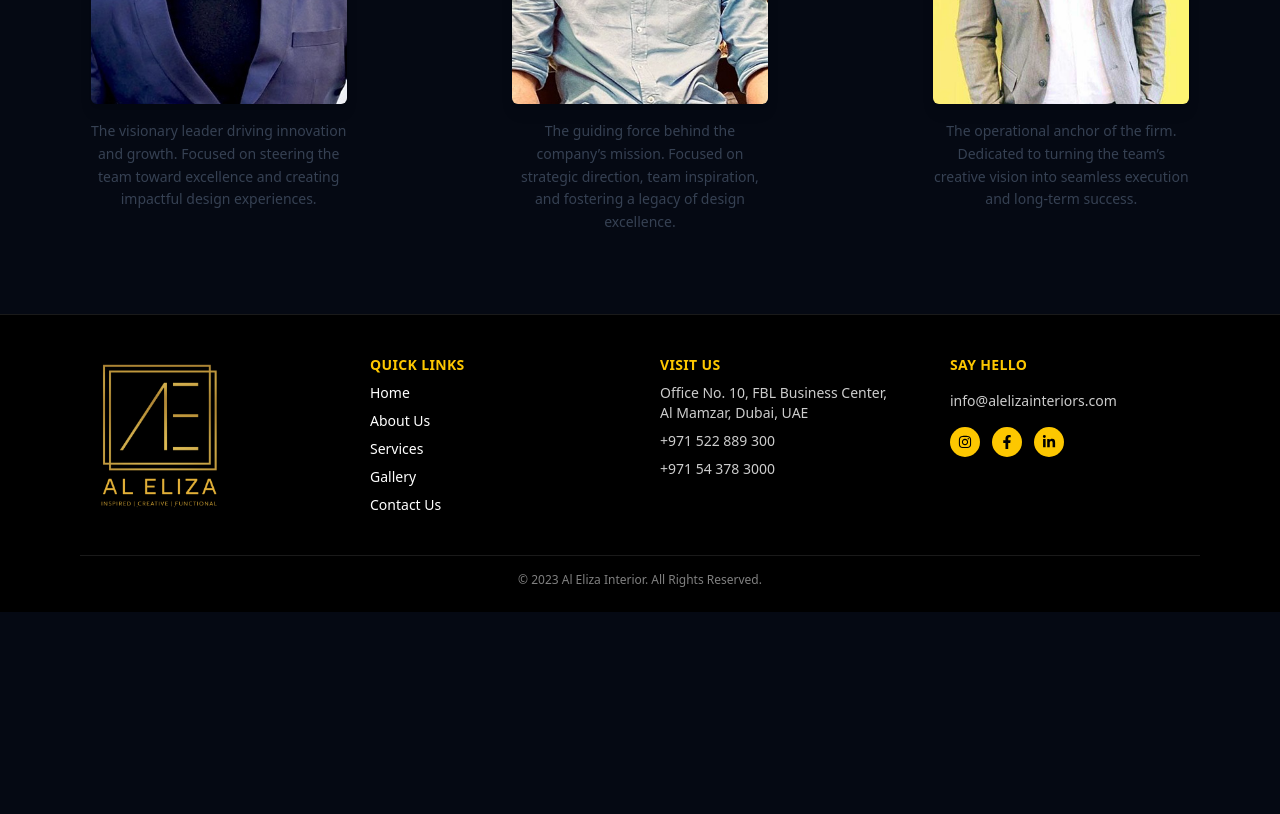
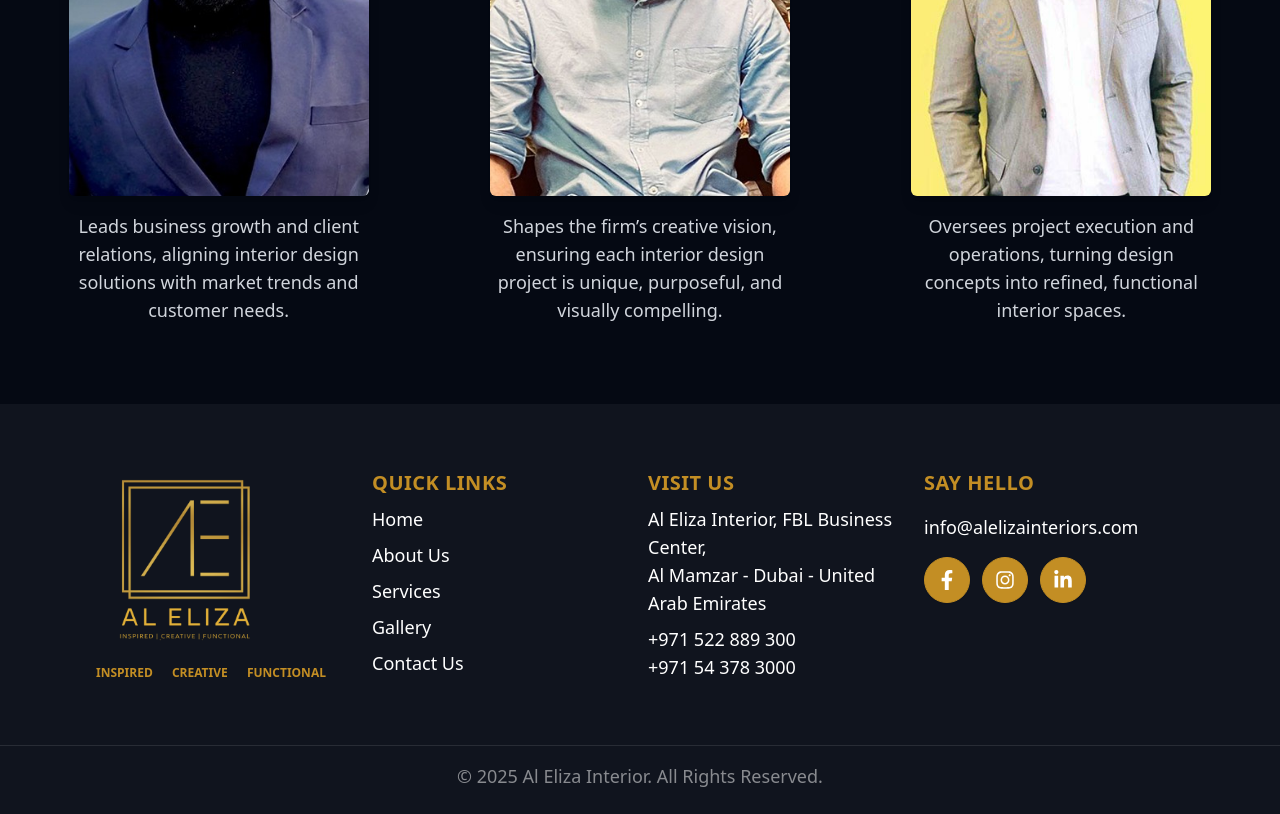
Before and after one commit to PrismOfStories/al_eliza_interior, a Next.js app: page /about in a window 1280 px wide. Shown: the part 2140-2954 px from the top of the page. Before the commit the page ends 2752 px from the top, so only its background shows below. Built offline with nearby package versions, Linux system fonts and the light colour scheme.

Commit message:
footer moved to layout, team componnet updated

```diff
--- a/src/app/layout.tsx
+++ b/src/app/layout.tsx
@@ -4,6 +4,7 @@ import Navbar from "@/components/Navbar";
 // import FollowingDot from "@/components/FollowingDot";
 import Preloader from "@/components/Preloader";
 import "./globals.css";
+import Footer from "@/components/common/Footer";
 
 const geistSans = Geist({
   variable: "--font-geist-sans",
@@ -95,6 +96,7 @@ export default function RootLayout({
         {/* <FollowingDot /> */}
         <Navbar />
         {children}
+        <Footer />
       </body>
     </html>
   );
--- a/src/components/Pages/About.tsx
+++ b/src/components/Pages/About.tsx
@@ -5,7 +5,6 @@ import { FaHandsHelping, FaStar, FaUserCog } from "react-icons/fa";
 import Image from "next/image";
 import { Button } from "@/components/ui/button";
 import { motion } from "framer-motion";
-import Footer from "../common/Footer";
 import Team from "../Team";
 
 export default function Page() {
@@ -188,8 +187,7 @@ export default function Page() {
           </div>
         </div>
       </div>
-      <Team/>
-      <Footer/>
+      <Team />
     </>
   );
 }
--- a/src/components/Team.tsx
+++ b/src/components/Team.tsx
@@ -7,27 +7,27 @@ const founders = [
     role: "Business Development Manager",
     image: "/images/harif.jpg",
     description:
-      "The visionary leader driving innovation and growth. Focused on steering the team toward excellence and creating impactful design experiences.",
+      "Leads business growth and client relations, aligning interior design solutions with market trends and customer needs.",
   },
   {
     name: "Mr. Jerais Mohammed",
     role: "Creative Consultant",
     image: "/images/jerry.jpg",
     description:
-      "The guiding force behind the company’s mission. Focused on strategic direction, team inspiration, and fostering a legacy of design excellence.",
+      "Shapes the firm’s creative vision, ensuring each interior design project is unique, purposeful, and visually compelling.",
   },
   {
     name: "Mr. Mohammed Ashiq",
     role: "Managing Director",
     image: "/images/ashiq.jpg",
     description:
-      "The operational anchor of the firm. Dedicated to turning the team’s creative vision into seamless execution and long-term success.",
+      "Oversees project execution and operations, turning design concepts into refined, functional interior spaces.",
   },
 ];
 
 const Team = () => {
   return (
-    <section className="py-20 px-4 text-center">
+    <section className="py-20 px-4 max-w-[95rem] mx-auto text-center">
       {/* Heading */}
       <div className="mb-16 relative">
         <h2 className="text-[80px] md:text-[120px] font-bold text-left text-[#e8d1a0] opacity-50 leading-none">
@@ -39,30 +39,27 @@ const Team = () => {
       </div>
 
       {/* Team Grid */}
-      <div className="grid grid-cols-1 sm:grid-cols-2 md:grid-cols-3 gap-x-4 gap-y-20">
+      <div className="grid grid-cols-1 sm:grid-cols-2 md:grid-cols-3 gap-x-4 gap-y-20 mx-auto">
         {founders.map((person, index) => (
           <div key={index} className="flex flex-col items-center">
-            {/* Name and Role */}
             <div className="mb-4 text-center">
-              <h3 className="text-lg font-semibold tracking-tight">{person.name}</h3>
-              <p className="text-sm text-gray-600">{person.role}</p>
+              <h3 className="text-2xl font-bold tracking-wide">
+                {person.name}
+              </h3>
+              <p className="text-lg text-yellow font-semibold">{person.role}</p>
             </div>
 
-            {/* Image with black overlay on hover */}
-            <div className="relative w-64 h-80 group overflow-hidden rounded-md shadow-lg">
+            <div className="relative w-[300px] h-[400px] overflow-hidden rounded-md shadow-lg group">
               <Image
                 src={person.image}
                 alt={person.name}
-                layout="fill"
-                objectFit="cover"
-                className="transition-transform duration-300 group-hover:scale-105"
+                fill
+                className="object-cover transition-transform duration-300 group-hover:scale-105"
               />
-              {/* Black overlay */}
               <div className="absolute inset-0 bg-black opacity-0 group-hover:opacity-50 transition-opacity duration-300" />
             </div>
 
-            {/* Description */}
-            <p className="text-sm text-gray-700 leading-relaxed max-w-[256px] mt-4 text-center">
+            <p className="text-lg text-paragraph  w-[300px] mt-4 text-center">
               {person.description}
             </p>
           </div>
--- a/src/components/common/Footer.tsx
+++ b/src/components/common/Footer.tsx
@@ -1,60 +1,152 @@
 import React from "react";
 import Link from "next/link";
 import Image from "next/image";
-import {
-    FaInstagram,
-    FaFacebookF,
-    FaLinkedinIn,
-} from "react-icons/fa";
+import { FaInstagram, FaFacebookF, FaLinkedinIn } from "react-icons/fa";
+import { Button } from "../ui/button";
 
 const Footer = () => {
   return (
-        <footer className="bg-black text-white pt-10 px-6 md:px-20 pb-6 border-t border-white/10">
-            <div className="grid grid-cols-1 md:grid-cols-4 gap-10">
+    <footer className="bg-[#10141e] text-white pt-10 px-8 md:px-0 pb-6 border-t border-[#10141e] ">
+      <div className="grid grid-cols-1 md:grid-cols-4 gap-4 max-w-[85%] mx-auto py-6">
         {/* Logo Section */}
         <div className="flex flex-col items-start">
-                    <Image src="/images/logo.png" alt="Al Eliza Interior" width={160} height={40} />
-                    {/* <p className="text-xs text-white/60 mt-4">
-                        Crafting beautiful interiors that reflect your vision and lifestyle.
-                    </p> */}
+          <Image
+            src="/images/logo.png"
+            alt="Al Eliza Interior"
+            width={180}
+            height={40}
+          />
+          <p className=" text-white/60 mt-4 uppercase space-x-4 font-semibold text-xs">
+            <span className="text-yellow">inspired</span>{" "}
+            <span className="text-yellow">creative</span>{" "}
+            <span className="text-yellow">functional</span>
+          </p>
         </div>
 
         {/* Quick Links */}
-                <div className="flex flex-col space-y-2 text-sm">
-                    <h1 className="uppercase tracking-wide font-semibold mb-2 text-yellow-400">Quick Links</h1>
-                    <Link href="/" className="hover:text-yellow-400">Home</Link>
-                    <Link href="/about" className="hover:text-yellow-400">About Us</Link>
-                    <Link href="/services" className="hover:text-yellow-400">Services</Link>
-                    <Link href="/gallery" className="hover:text-yellow-400">Gallery</Link>
-                    <Link href="/contact" className="hover:text-yellow-400">Contact Us</Link>
+        <div className="flex flex-col space-y-2 text-lg">
+          <h1 className="uppercase text-xl tracking-wide font-semibold mb-2 text-yellow">
+            Quick Links
+          </h1>
+          <Link href="/" className="hover:text-yellow-400">
+            Home
+          </Link>
+          <Link href="/about" className="hover:text-yellow-400">
+            About Us
+          </Link>
+          <Link href="/services" className="hover:text-yellow-400">
+            Services
+          </Link>
+          <Link href="/gallery" className="hover:text-yellow-400">
+            Gallery
+          </Link>
+          <Link href="/contact" className="hover:text-yellow-400">
+            Contact Us
+          </Link>
         </div>
 
         {/* Address */}
-                <div className="text-sm space-y-2">
-                    <h1 className="uppercase tracking-wide font-semibold mb-2 text-yellow-400">Visit Us</h1>
-                    <p className="text-white/80">
-                        Office No. 10, FBL Business Center,<br />
+        <div className="text-lg space-y-2">
+          <h1 className="uppercase  text-xl tracking-wide font-semibold mb-2 text-yellow">
+            Visit Us
+          </h1>
+          {/* <p className="text-white/80">
+            Office No. 10, FBL Business Center,
+            <br />
             Al Mamzar, Dubai, UAE
+          </p> */}
+          <Link
+            href="https://maps.app.goo.gl/7TErS2LiQtmY4Cqx5"
+            target="_blank"
+            rel="noopener noreferrer"
+            className="text-white hover:underline"
+          >
+            {" "}
+            Al Eliza Interior, FBL Business Center,
+            <br />
+            Al Mamzar - Dubai - United Arab Emirates
+          </Link>
+          <p className="text-lg text-white mt-2 space-y-2.5">
+            <Link
+              href="tel:+971522889300"
+              className="text-white hover:underline"
+            >
+              +971 522 889 300
+            </Link>
+            <br />
+            <Link
+              href="tel:+971543783000"
+              className="text-white hover:underline"
+            >
+              +971 54 378 3000
+            </Link>
           </p>
-                    <p className="text-white/80">+971 522 889 300</p>
-                    <p className="text-white/80">+971 54 378 3000</p>
         </div>
 
         {/* Contact & Socials */}
-                <div className="text-sm space-y-4">
-                    <h1 className="uppercase tracking-wide font-semibold text-yellow-400">Say Hello</h1>
-                    <p className="text-white/80">info@alelizainteriors.com</p>
+        <div className="text-lg space-y-4">
+          <h1 className="uppercase  text-xl tracking-wide font-semibold text-yellow">
+            Say Hello
+          </h1>
+          <p className="text-white/80">
+            <Link
+              href="mailto:info@alelizainteriors.com"
+              className="text-white hover:underline"
+            >
+              info@alelizainteriors.com
+            </Link>
+          </p>
           <div className="flex gap-3 mt-2">
-                        <a href="#" className="bg-yellow-400 text-black p-2 rounded-full hover:scale-105 transition"><FaInstagram /></a>
-                        <a href="#" className="bg-yellow-400 text-black p-2 rounded-full hover:scale-105 transition"><FaFacebookF /></a>
-                        <a href="#" className="bg-yellow-400 text-black p-2 rounded-full hover:scale-105 transition"><FaLinkedinIn /></a>
+            <Button
+              variant="al_eliza"
+              size="al_eliza"
+              className="bg-yellow text-white p-3 rounded-full text-lg"
+            >
+              <Link
+                href="https://www.facebook.com/p/Al-eliza-design-Studio-100086651834406/?_rdr"
+                target="_blank"
+                rel="noopener noreferrer"
+                className="text-white hover:underline !p-0"
+              >
+                <FaFacebookF className="!h-5 !w-5" />
+              </Link>
+            </Button>
+            <Button
+              variant="al_eliza"
+              size="al_eliza"
+              className="bg-yellow text-white p-3 rounded-full text-lg"
+            >
+              <Link
+                href="https://www.instagram.com/alelizainteriors?igsh=NHgxYzUyc3dzMmVu"
+                target="_blank"
+                rel="noopener noreferrer"
+                className="text-white hover:underline"
+              >
+                <FaInstagram className="!h-5 !w-5" />
+              </Link>
+            </Button>
+
+            <Button
+              variant="al_eliza"
+              size="al_eliza"
+              className="bg-yellow text-white p-3 rounded-full text-lg"
+            >
+              <Link
+                href="https://www.linkedin.com/company/al-eliza/"
+                target="_blank"
+                rel="noopener noreferrer"
+                className="text-white hover:underline"
+              >
+                <FaLinkedinIn className="!h-5 !w-5" />
+              </Link>
+            </Button>
           </div>
         </div>
       </div>
 
       {/* Divider */}
-            <div className="border-t border-white/10 mt-10 pt-4 text-center text-xs text-white/50">
-                © 2023 Al Eliza Interior. All Rights Reserved.
+      <div className="border-t border-white/10 mt-10 pt-4 text-center text-lg text-white/50">
+        © {new Date().getFullYear()} Al Eliza Interior. All Rights Reserved.
       </div>
     </footer>
   );
```
Lines whose indentation alone changed are shown as unchanged.
